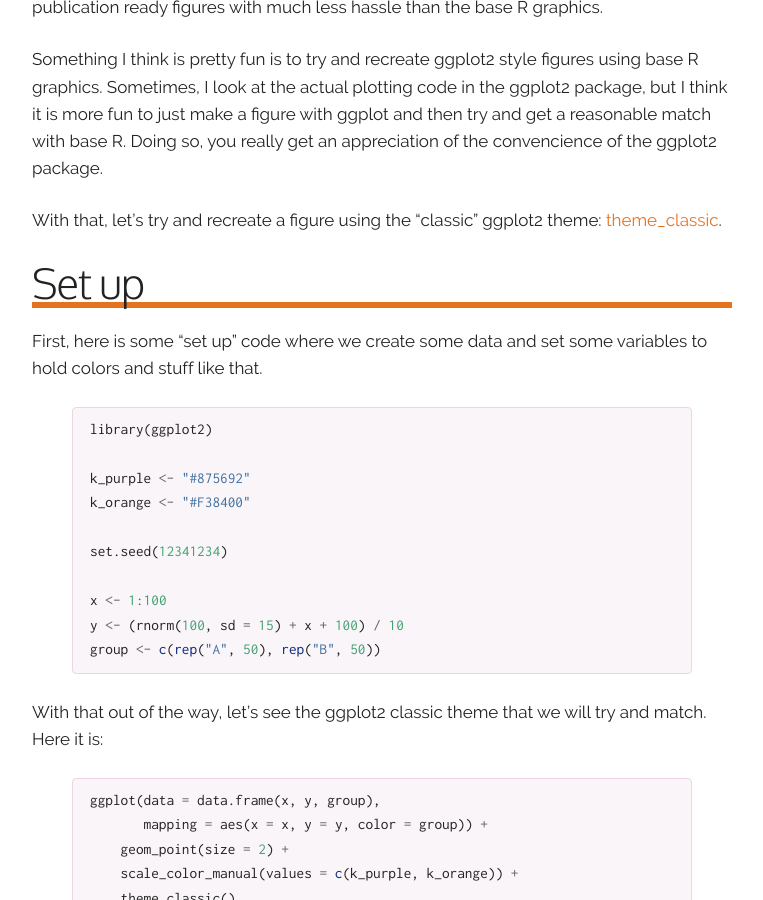
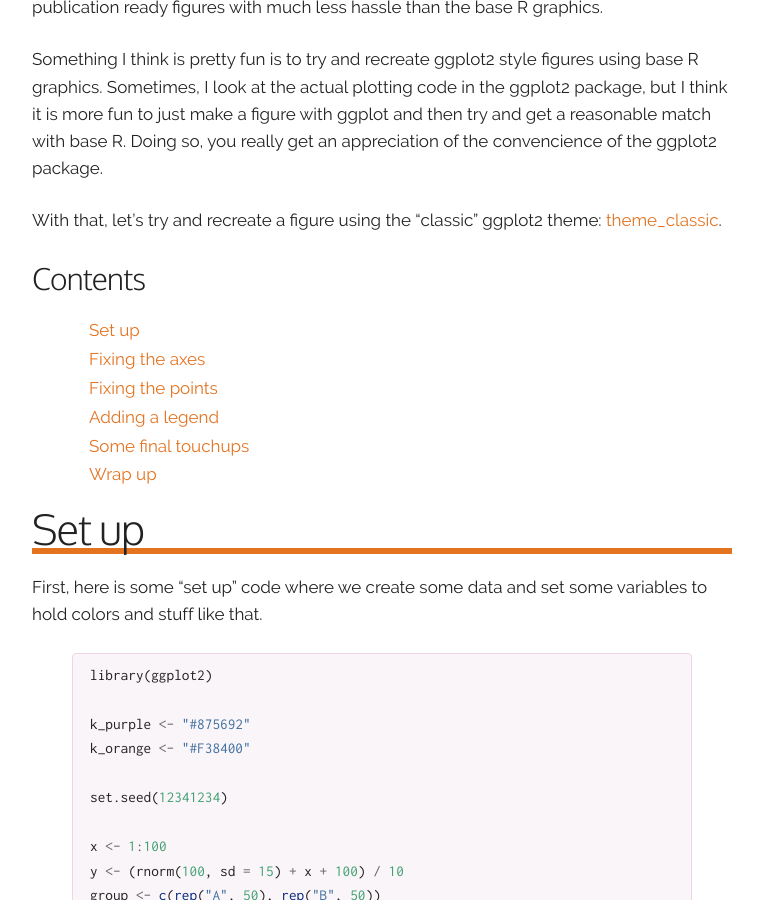
Before and after one commit to mooreryan/TenderIsTheByte, a Jekyll site: the page built from collections/_posts/2021-05-09-pretty-plots-with-base-r-grahpics.md, in a window 1280 px wide and 900 px high, scrolled down 507 px. Shown: the whole window, without its empty margins (258-1021 px from the left). Built offline with Jekyll 4.4.1, drawn with Linux system fonts in a browser that asks for light colours; some of the changed text lies outside the part shown.

Commit message:
Add table of contents

```diff
--- a/collections/_posts/2021-05-09-pretty-plots-with-base-r-grahpics.md
+++ b/collections/_posts/2021-05-09-pretty-plots-with-base-r-grahpics.md
@@ -13,6 +13,24 @@
 Something I think is pretty fun is to try and recreate ggplot2 style figures using base R graphics.  Sometimes, I look at the actual plotting code in the ggplot2 package, but I think it is more fun to just make a figure with ggplot and then try and get a reasonable match with base R.  Doing so, you really get an appreciation of the convencience of the ggplot2 package.
 
 With that, let's try and recreate a figure using the "classic" ggplot2 theme: [theme_classic](https://ggplot2.tidyverse.org/reference/ggtheme.html).
+
+{::options parse_block_html="true" /}
+
+<div class="post-toc">
+
+{:.post-toc--header}
+#### Contents
+
+- [Set up](#set-up)
+- [Fixing the axes](#fixing-the-axes)
+- [Fixing the points](#fixing-the-points)
+- [Adding a legend](#adding-a-legend)
+- [Some final touchups](#some-final-touchups)
+- [Wrap up](#wrap-up)
+
+</div>
+
+{::options parse_block_html="false" /}
 
 ## Set up
 
@@ -223,7 +241,7 @@
 
 That's better!
 
-## Fix the points
+## Fixing the points
 
 Now that the axes are looking pretty good, let's move on to the
 points.  To change the type of point that is plotted, you use the
```
